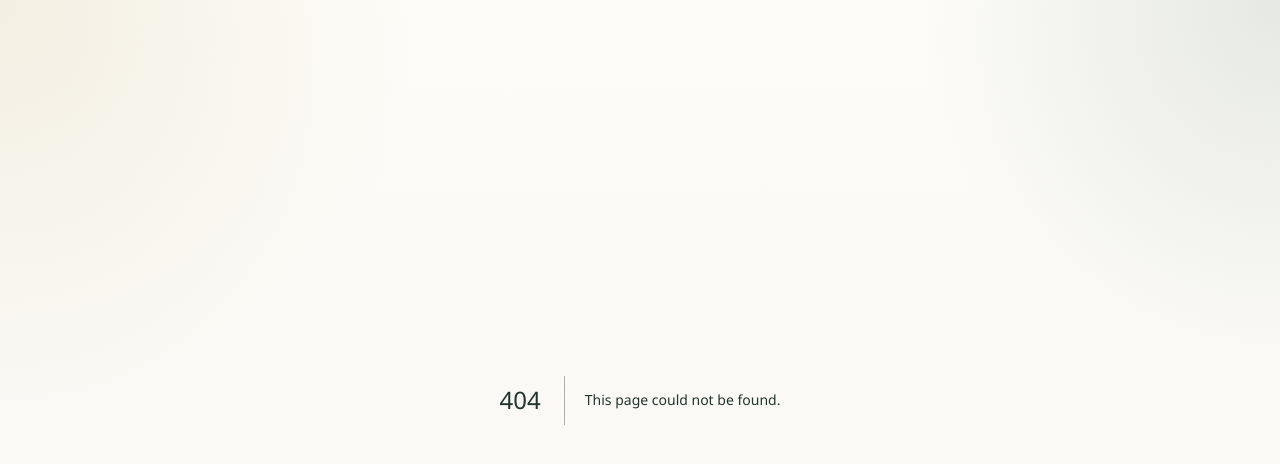
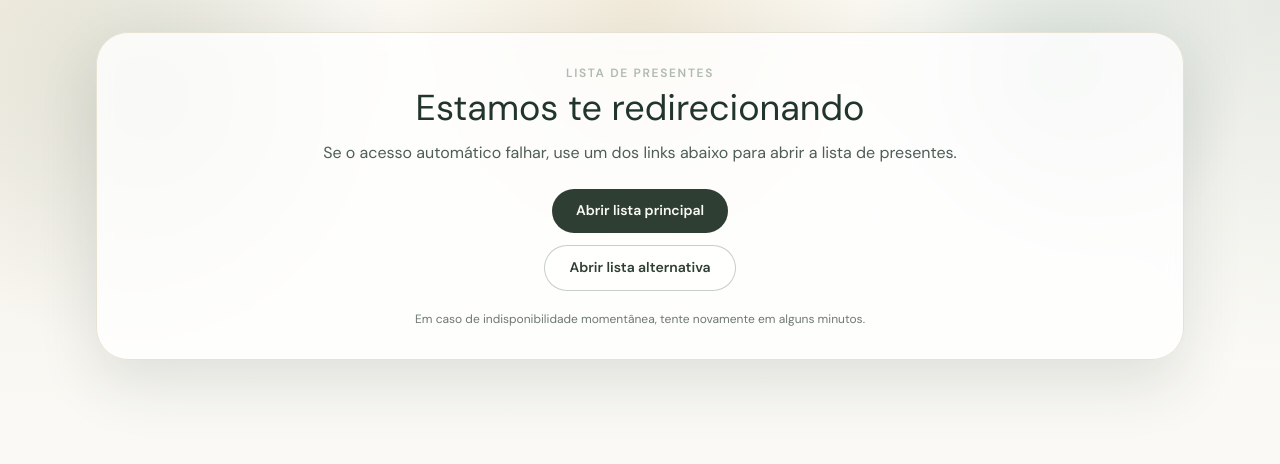
Before and after one commit to Andreviga/fotoscasamento, a Next.js app: page /lista-presentes in a window 1280 px wide. Before the commit this address had no page. Shown: the top 464 px of the page. Built offline with nearby package versions, Linux system fonts and the light colour scheme.

Commit message:
feat: adiciona redirecionamento resiliente para lista de presentes com fallback local

```diff
--- /dev/null
+++ b/pages/api/giftLink.js
@@ -0,0 +1,64 @@
+const GIFT_URLS = [
+  'https://andrenathalia03052026.site/',
+  'https://www.andrenathalia03052026.site/'
+];
+
+const LOCAL_FALLBACK_PATH = '/lista-presentes?fallback=1';
+
+async function checkUrl(url) {
+  const controller = new AbortController();
+  const timeoutId = setTimeout(() => controller.abort(), 3500);
+
+  try {
+    const headRes = await fetch(url, {
+      method: 'HEAD',
+      redirect: 'follow',
+      signal: controller.signal,
+      cache: 'no-store'
+    });
+
+    if (headRes.status >= 200 && headRes.status < 400) {
+      return true;
+    }
+
+    // Some hosts reject HEAD but allow GET.
+    if (headRes.status === 405 || headRes.status === 501) {
+      const getRes = await fetch(url, {
+        method: 'GET',
+        redirect: 'follow',
+        signal: controller.signal,
+        cache: 'no-store'
+      });
+      return getRes.status >= 200 && getRes.status < 400;
+    }
+
+    return false;
+  } catch {
+    return false;
+  } finally {
+    clearTimeout(timeoutId);
+  }
+}
+
+function redirect(res, location) {
+  res.setHeader('Cache-Control', 'no-store, no-cache, must-revalidate');
+  res.writeHead(307, { Location: location });
+  res.end();
+}
+
+export default async function handler(req, res) {
+  if (req.method !== 'GET' && req.method !== 'HEAD') {
+    return res.status(405).json({ error: 'Método não permitido' });
+  }
+
+  for (const url of GIFT_URLS) {
+    // Stops at the first healthy destination.
+    // This avoids exposing guests to intermittent 403/availability issues.
+    const reachable = await checkUrl(url);
+    if (reachable) {
+      return redirect(res, url);
+    }
+  }
+
+  return redirect(res, LOCAL_FALLBACK_PATH);
+}
--- /dev/null
+++ b/src/app/lista-presentes/page.tsx
@@ -0,0 +1,39 @@
+export default function ListaPresentesFallbackPage() {
+  return (
+    <main className="main" style={{ paddingTop: '2rem', paddingBottom: '2rem' }}>
+      <div className="hero-haze" />
+      <div className="container relative z-10">
+        <section className="romantic-panel p-6 sm:p-8 text-center">
+          <p className="text-xs font-semibold uppercase tracking-[0.14em] text-roseDeep/55">Lista de presentes</p>
+          <h1 className="mt-2 text-3xl sm:text-4xl text-cocoa">Estamos te redirecionando</h1>
+          <p className="mt-3 text-sm sm:text-base text-cocoa/80">
+            Se o acesso automático falhar, use um dos links abaixo para abrir a lista de presentes.
+          </p>
+
+          <div className="mt-6 flex flex-col items-center gap-3">
+            <a
+              href="https://andrenathalia03052026.site/"
+              target="_blank"
+              rel="noopener noreferrer"
+              className="btn btn--primary w-full sm:w-auto px-6 py-3 text-sm"
+            >
+              Abrir lista principal
+            </a>
+            <a
+              href="https://www.andrenathalia03052026.site/"
+              target="_blank"
+              rel="noopener noreferrer"
+              className="btn btn--outline w-full sm:w-auto px-6 py-3 text-sm"
+            >
+              Abrir lista alternativa
+            </a>
+          </div>
+
+          <p className="mt-5 text-xs text-wine/70">
+            Em caso de indisponibilidade momentânea, tente novamente em alguns minutos.
+          </p>
+        </section>
+      </div>
+    </main>
+  );
+}
--- a/src/components/tabs/TabInfo.tsx
+++ b/src/components/tabs/TabInfo.tsx
@@ -339,7 +339,7 @@ export default function TabInfo({ onNavigate }: TabInfoProps) {
           </p>
           <div className="mt-5 text-center">
             <a
-              href="https://andrenathalia03052026.site/"
+              href="/api/giftLink"
               target="_blank"
               rel="noopener noreferrer"
               className="inline-flex items-center rounded-full border border-roseDeep/20 px-3 py-1 text-[11px] font-medium tracking-[0.08em] text-roseDeep/70 transition hover:border-gold/40 hover:text-cocoa"
```
